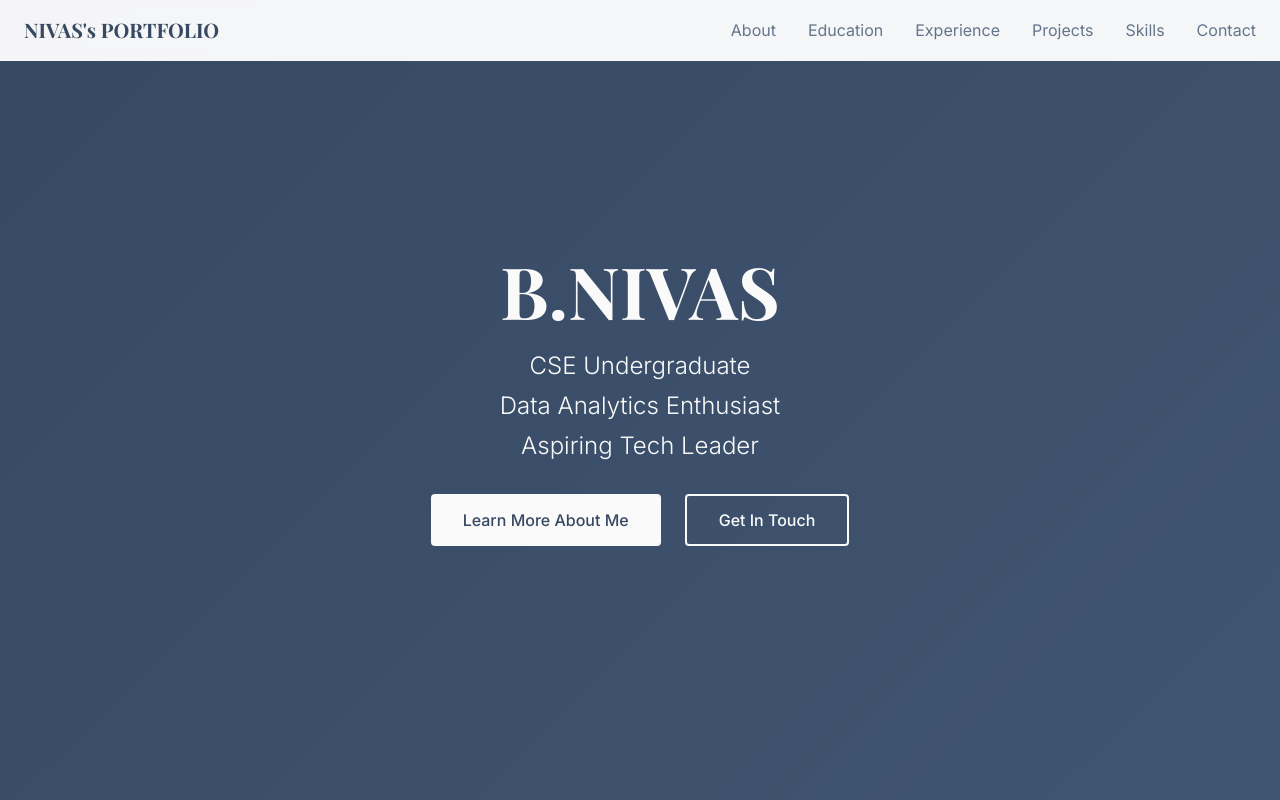
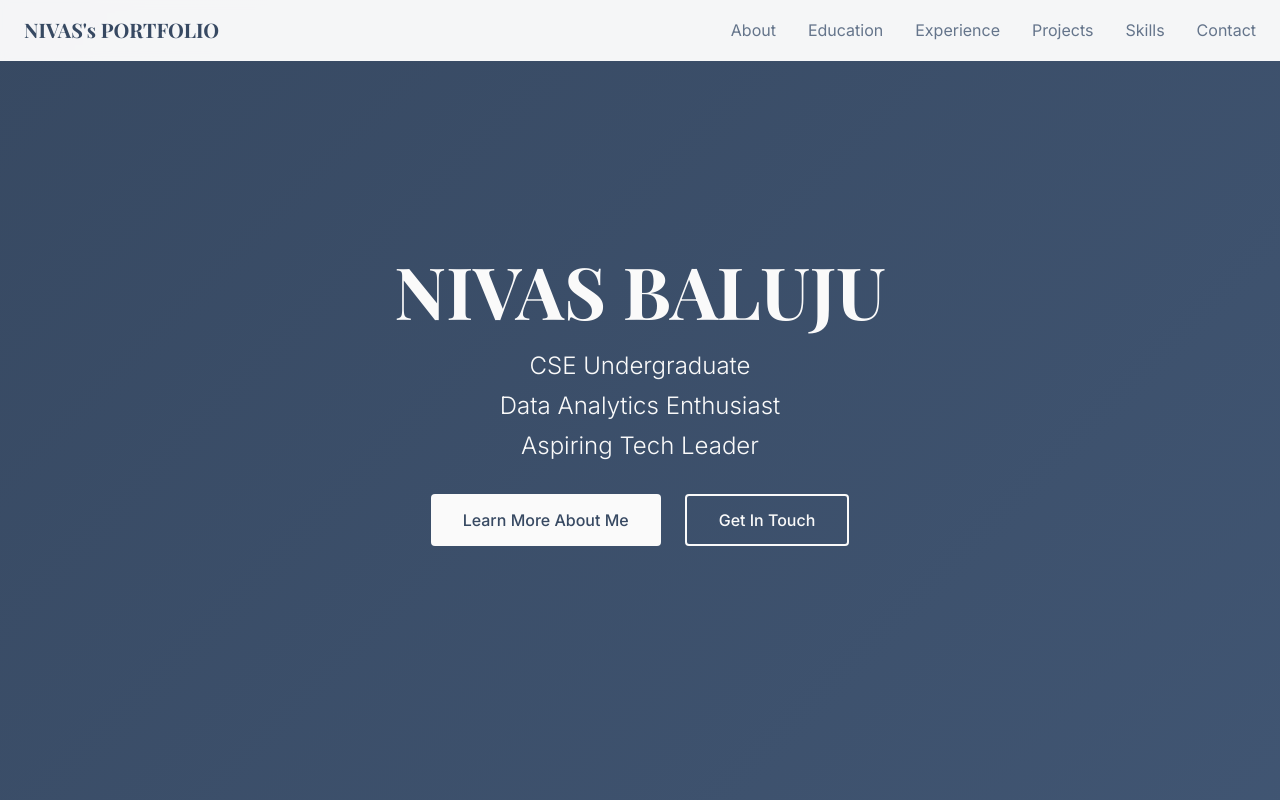
Before and after one commit to NivasBaluju/nivasportfolio, a React (Vite) app: page / in a window 1280 px wide. Shown: the top 800 px of the page. Built offline with nearby package versions, Linux system fonts and the light colour scheme.

Commit message:
Update Hero.tsx

```diff
--- a/src/components/Hero.tsx
+++ b/src/components/Hero.tsx
@@ -3,7 +3,7 @@ const Hero = () => {
     <section className="bg-gradient-hero text-primary-foreground min-h-screen flex items-center justify-center">
       <div className="container mx-auto px-6 text-center">
         <h1 className="font-serif text-5xl md:text-7xl font-bold mb-6">
-          B.NIVAS
+          NIVAS BALUJU
         </h1>
         <div className="text-xl md:text-2xl font-light mb-8 max-w-3xl mx-auto leading-relaxed">
           <p className="mb-2">CSE Undergraduate</p>
```
